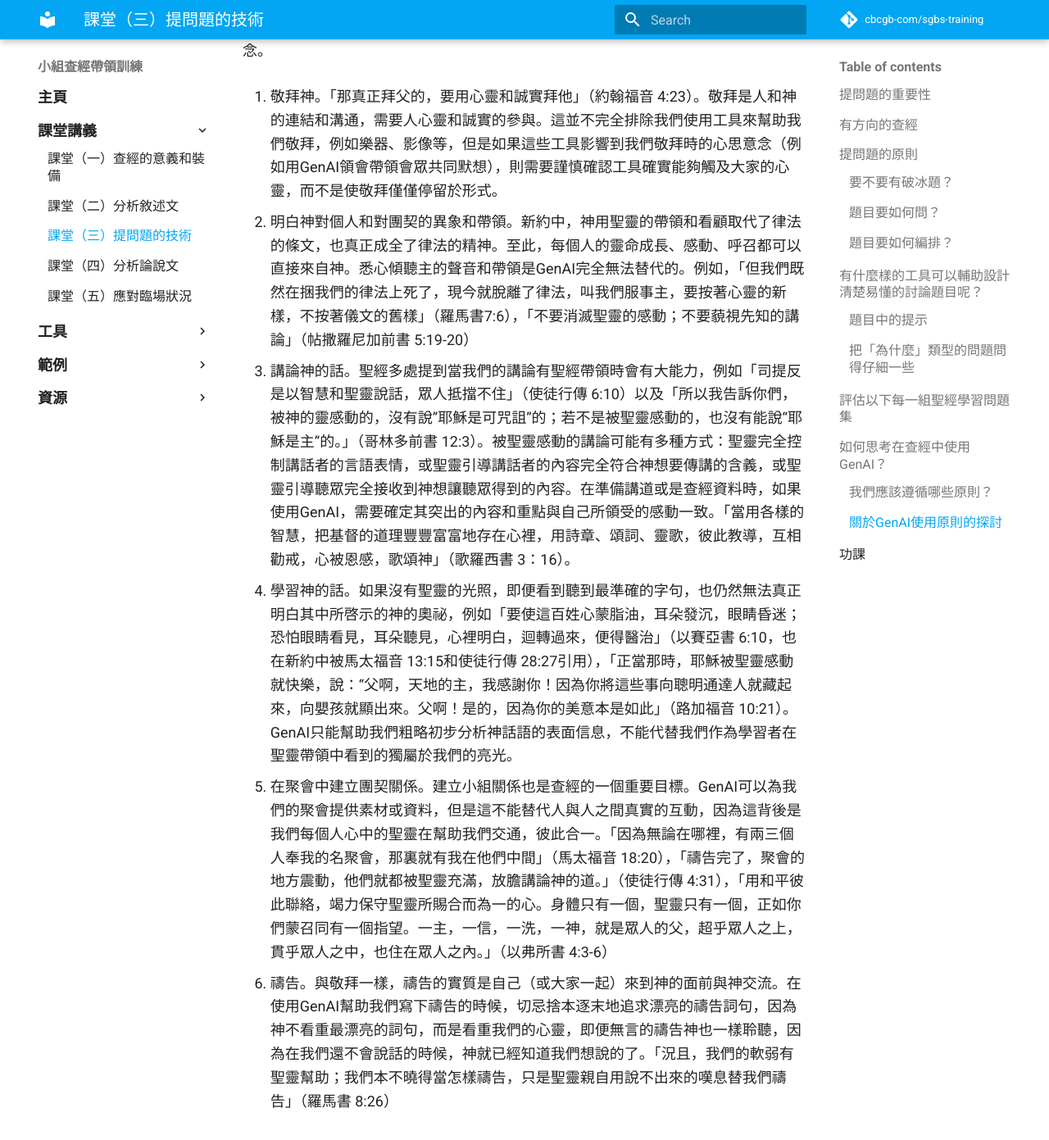
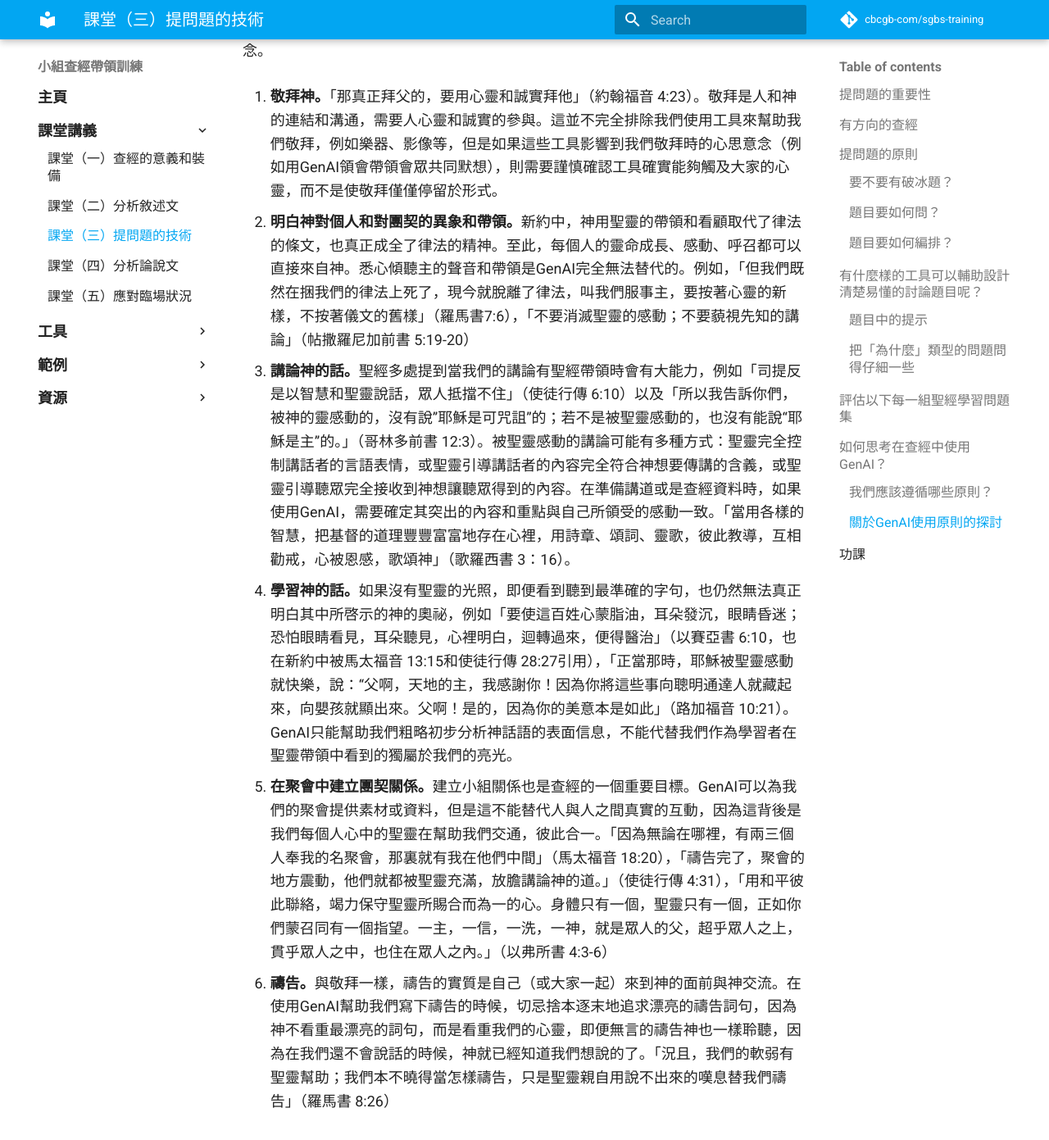
Before and after one commit to cbcgb-com/sgbs-training, an MkDocs documentation site: the page built from docs/class-notes/lesson-3-questioning.md, in a window 1280 px wide and 1400 px high, scrolled down 8007 px. Shown: the top 1391 px of the window at 82% size. Built offline with MkDocs 1.6.1 and Material for MkDocs 9.7.7, drawn with Linux system fonts in a browser that asks for light colours; comment, search, counter and statistics services are not loaded.

```diff
--- a/docs/class-notes/lesson-3-questioning.md
+++ b/docs/class-notes/lesson-3-questioning.md
@@ -283,17 +283,17 @@ GenAI是人類製造的一個高級工具。要想在信仰生活中恰當地使
 
 在實際的信仰生活中，並不是所有情況我們都容易清楚分別哪些任務可以由工具替代，哪些的任務一定需要我們人親身的參與呢。所以，我們試著通過以下若干經文的分析，例舉在一些信仰生活場景中GenAI和其他工具恰當的使用界線，幫助大家形成初步的概念。
 
-1. 敬拜神。「那真正拜父的，要用心靈和誠實拜他」（約翰福音 4:23）。敬拜是人和神的連結和溝通，需要人心靈和誠實的參與。這並不完全排除我們使用工具來幫助我們敬拜，例如樂器、影像等，但是如果這些工具影響到我們敬拜時的心思意念（例如用GenAI領會帶領會眾共同默想），則需要謹慎確認工具確實能夠觸及大家的心靈，而不是使敬拜僅僅停留於形式。
+1. **敬拜神。**「那真正拜父的，要用心靈和誠實拜他」（約翰福音 4:23）。敬拜是人和神的連結和溝通，需要人心靈和誠實的參與。這並不完全排除我們使用工具來幫助我們敬拜，例如樂器、影像等，但是如果這些工具影響到我們敬拜時的心思意念（例如用GenAI領會帶領會眾共同默想），則需要謹慎確認工具確實能夠觸及大家的心靈，而不是使敬拜僅僅停留於形式。
 
-2. 明白神對個人和對團契的異象和帶領。新約中，神用聖靈的帶領和看顧取代了律法的條文，也真正成全了律法的精神。至此，每個人的靈命成長、感動、呼召都可以直接來自神。悉心傾聽主的聲音和帶領是GenAI完全無法替代的。例如，「但我們既然在捆我們的律法上死了，現今就脫離了律法，叫我們服事主，要按著心靈的新樣，不按著儀文的舊樣」（羅馬書7:6），「不要消滅聖靈的感動；不要藐視先知的講論」（帖撒羅尼加前書 5:19-20）
+2. **明白神對個人和對團契的異象和帶領。**新約中，神用聖靈的帶領和看顧取代了律法的條文，也真正成全了律法的精神。至此，每個人的靈命成長、感動、呼召都可以直接來自神。悉心傾聽主的聲音和帶領是GenAI完全無法替代的。例如，「但我們既然在捆我們的律法上死了，現今就脫離了律法，叫我們服事主，要按著心靈的新樣，不按著儀文的舊樣」（羅馬書7:6），「不要消滅聖靈的感動；不要藐視先知的講論」（帖撒羅尼加前書 5:19-20）
 
-3. 講論神的話。聖經多處提到當我們的講論有聖經帶領時會有大能力，例如「司提反是以智慧和聖靈說話，眾人抵擋不住」（使徒行傳 6:10）以及「所以我告訴你們，被神的靈感動的，沒有說”耶穌是可咒詛”的；若不是被聖靈感動的，也沒有能說“耶穌是主”的。」（哥林多前書 12:3）。被聖靈感動的講論可能有多種方式：聖靈完全控制講話者的言語表情，或聖靈引導講話者的內容完全符合神想要傳講的含義，或聖靈引導聽眾完全接收到神想讓聽眾得到的內容。在準備講道或是查經資料時，如果使用GenAI，需要確定其突出的內容和重點與自己所領受的感動一致。「當用各樣的智慧，把基督的道理豐豐富富地存在心裡，用詩章、頌詞、靈歌，彼此教導，互相勸戒，心被恩感，歌頌神」（歌羅西書 3：16）。
+3. **講論神的話。**聖經多處提到當我們的講論有聖經帶領時會有大能力，例如「司提反是以智慧和聖靈說話，眾人抵擋不住」（使徒行傳 6:10）以及「所以我告訴你們，被神的靈感動的，沒有說”耶穌是可咒詛”的；若不是被聖靈感動的，也沒有能說“耶穌是主”的。」（哥林多前書 12:3）。被聖靈感動的講論可能有多種方式：聖靈完全控制講話者的言語表情，或聖靈引導講話者的內容完全符合神想要傳講的含義，或聖靈引導聽眾完全接收到神想讓聽眾得到的內容。在準備講道或是查經資料時，如果使用GenAI，需要確定其突出的內容和重點與自己所領受的感動一致。「當用各樣的智慧，把基督的道理豐豐富富地存在心裡，用詩章、頌詞、靈歌，彼此教導，互相勸戒，心被恩感，歌頌神」（歌羅西書 3：16）。
 
-4. 學習神的話。如果沒有聖靈的光照，即便看到聽到最準確的字句，也仍然無法真正明白其中所啓示的神的奧祕，例如「要使這百姓心蒙脂油，耳朵發沉，眼睛昏迷；恐怕眼睛看見，耳朵聽見，心裡明白，迴轉過來，便得醫治」（以賽亞書 6:10，也在新約中被馬太福音 13:15和使徒行傳 28:27引用），「正當那時，耶穌被聖靈感動就快樂，說：“父啊，天地的主，我感謝你！因為你將這些事向聰明通達人就藏起來，向嬰孩就顯出來。父啊！是的，因為你的美意本是如此」（路加福音 10:21）。GenAI只能幫助我們粗略初步分析神話語的表面信息，不能代替我們作為學習者在聖靈帶領中看到的獨屬於我們的亮光。
+4. **學習神的話。**如果沒有聖靈的光照，即便看到聽到最準確的字句，也仍然無法真正明白其中所啓示的神的奧祕，例如「要使這百姓心蒙脂油，耳朵發沉，眼睛昏迷；恐怕眼睛看見，耳朵聽見，心裡明白，迴轉過來，便得醫治」（以賽亞書 6:10，也在新約中被馬太福音 13:15和使徒行傳 28:27引用），「正當那時，耶穌被聖靈感動就快樂，說：“父啊，天地的主，我感謝你！因為你將這些事向聰明通達人就藏起來，向嬰孩就顯出來。父啊！是的，因為你的美意本是如此」（路加福音 10:21）。GenAI只能幫助我們粗略初步分析神話語的表面信息，不能代替我們作為學習者在聖靈帶領中看到的獨屬於我們的亮光。
 
-5. 在聚會中建立團契關係。建立小組關係也是查經的一個重要目標。GenAI可以為我們的聚會提供素材或資料，但是這不能替代人與人之間真實的互動，因為這背後是我們每個人心中的聖靈在幫助我們交通，彼此合一。「因為無論在哪裡，有兩三個人奉我的名聚會，那裏就有我在他們中間」（馬太福音 18:20），「禱告完了，聚會的地方震動，他們就都被聖靈充滿，放膽講論神的道。」（使徒行傳 4:31），「用和平彼此聯絡，竭力保守聖靈所賜合而為一的心。身體只有一個，聖靈只有一個，正如你們蒙召同有一個指望。一主，一信，一洗，一神，就是眾人的父，超乎眾人之上，貫乎眾人之中，也住在眾人之內。」（以弗所書 4:3-6）
+5. **在聚會中建立團契關係。**建立小組關係也是查經的一個重要目標。GenAI可以為我們的聚會提供素材或資料，但是這不能替代人與人之間真實的互動，因為這背後是我們每個人心中的聖靈在幫助我們交通，彼此合一。「因為無論在哪裡，有兩三個人奉我的名聚會，那裏就有我在他們中間」（馬太福音 18:20），「禱告完了，聚會的地方震動，他們就都被聖靈充滿，放膽講論神的道。」（使徒行傳 4:31），「用和平彼此聯絡，竭力保守聖靈所賜合而為一的心。身體只有一個，聖靈只有一個，正如你們蒙召同有一個指望。一主，一信，一洗，一神，就是眾人的父，超乎眾人之上，貫乎眾人之中，也住在眾人之內。」（以弗所書 4:3-6）
 
-6. 禱告。與敬拜一樣，禱告的實質是自己（或大家一起）來到神的面前與神交流。在使用GenAI幫助我們寫下禱告的時候，切忌捨本逐末地追求漂亮的禱告詞句，因為神不看重最漂亮的詞句，而是看重我們的心靈，即便無言的禱告神也一樣聆聽，因為在我們還不會說話的時候，神就已經知道我們想說的了。「況且，我們的軟弱有聖靈幫助；我們本不曉得當怎樣禱告，只是聖靈親自用說不出來的嘆息替我們禱告」（羅馬書 8:26）
+6. **禱告。**與敬拜一樣，禱告的實質是自己（或大家一起）來到神的面前與神交流。在使用GenAI幫助我們寫下禱告的時候，切忌捨本逐末地追求漂亮的禱告詞句，因為神不看重最漂亮的詞句，而是看重我們的心靈，即便無言的禱告神也一樣聆聽，因為在我們還不會說話的時候，神就已經知道我們想說的了。「況且，我們的軟弱有聖靈幫助；我們本不曉得當怎樣禱告，只是聖靈親自用說不出來的嘆息替我們禱告」（羅馬書 8:26）
 
 ## 功課
 
```
Also changed, not shown: 1 other file.
